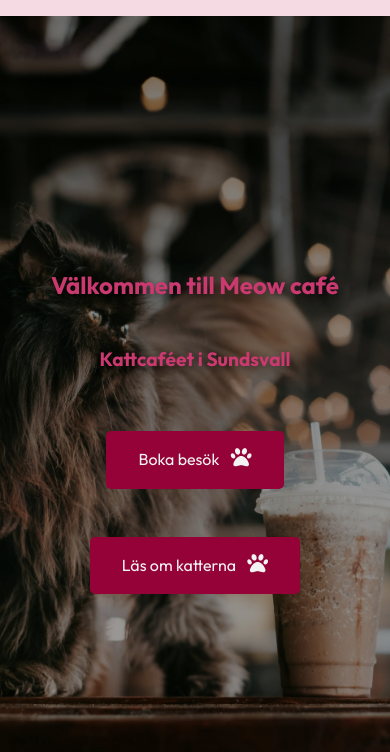
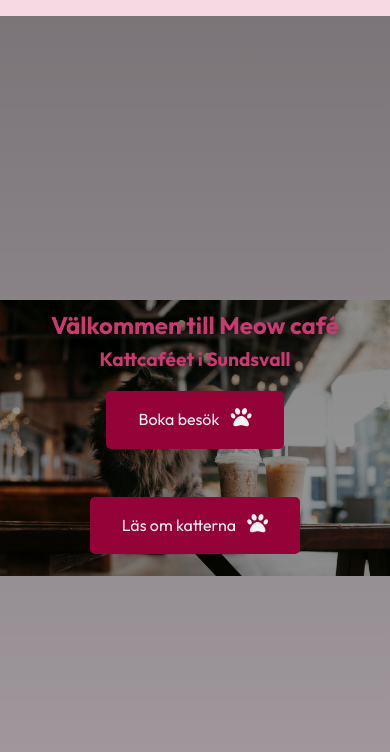
Before and after one commit to parisiproductions/moment3, a website built with Parcel: page src/index.html in a window 390 px wide. Shown: the part 92-844 px from the top of the page. Built offline with nearby package versions, Linux system fonts and the light colour scheme.

Commit message:
fixat bakgrundsbild på mobil

```diff
--- a/src/css/_pages.scss
+++ b/src/css/_pages.scss
@@ -14,12 +14,11 @@
     background: linear-gradient(rgba(0, 0, 0, 0.5), rgba(0, 0, 0, 0.336)),
                 url("../images/perser.webp") no-repeat center/cover;
     display: flex;
-    gap: 2.5rem;
     flex-direction: column;
     align-items: center;
     justify-content: center;
     text-align: center;
-    color: white;
+
 
 
     h1, h2{
@@ -91,11 +90,21 @@
 /* Skärmar mindre än eller lika med 1024px */
 @media (max-width: 1024px) {
 
+  .welcome-section {
+    background-size: contain;
+}
+
+
+
     .info-section1, .info-section2 {
         flex-direction: column;
 margin-top: 3rem;
         padding: 2rem;
     }
+
+
+
+
 
 }
 
```
